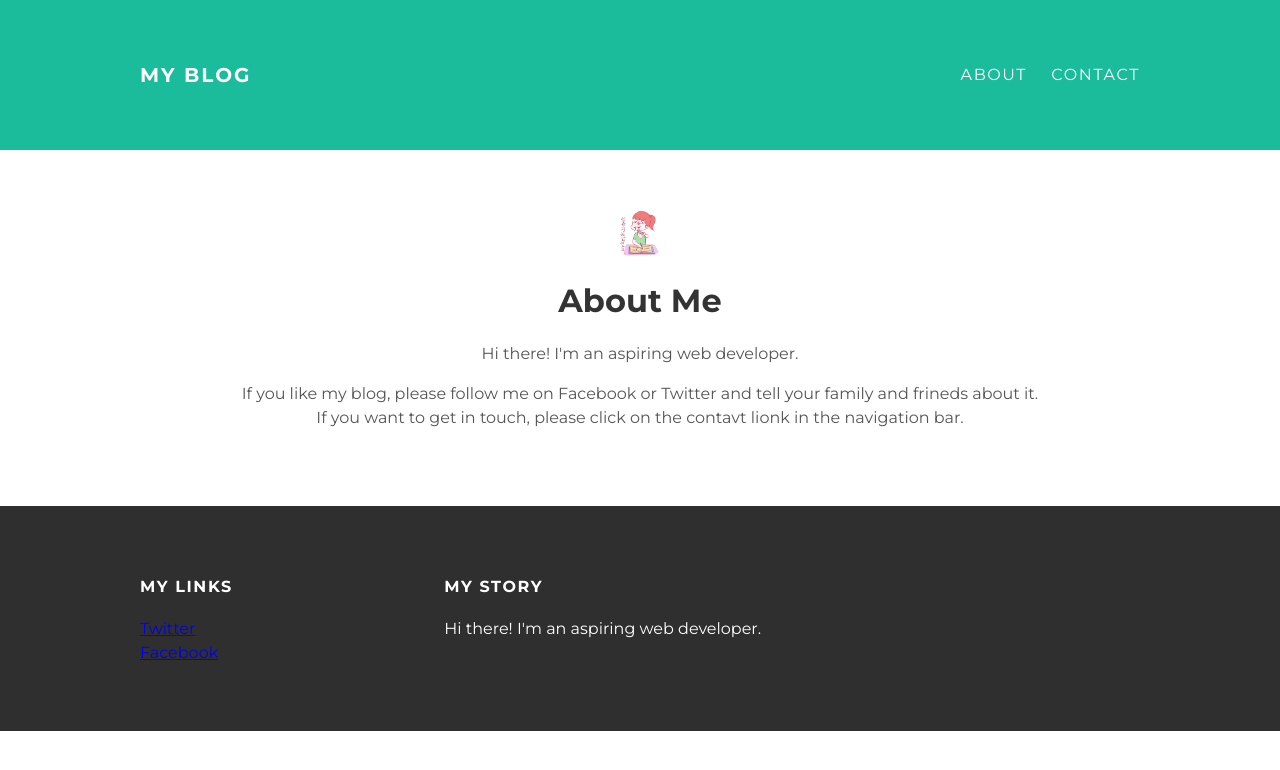
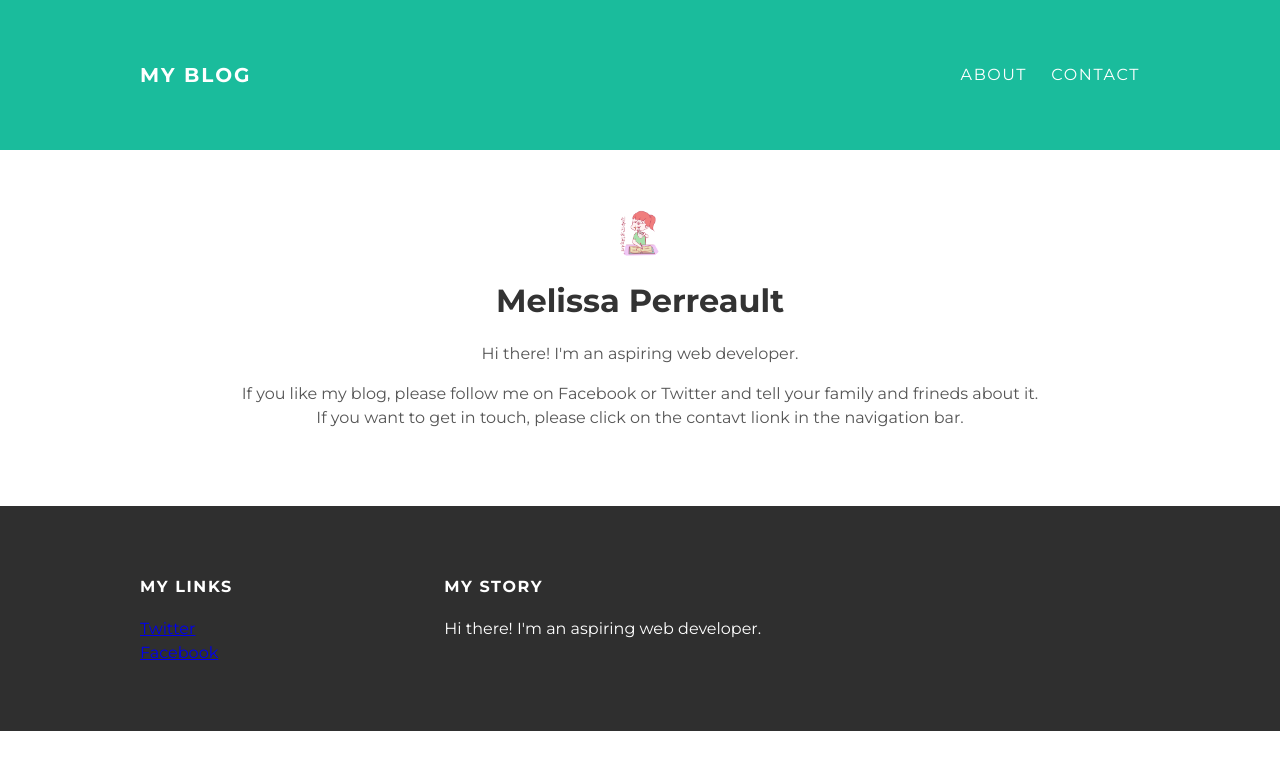
Before and after one commit to melissa2riddle/melissa2riddle.github.io, a plain HTML site: page about.html in a window 1280 px wide. Drawn offline with Linux system fonts and the light colour scheme.

Commit message:
Update about.html

```diff
--- a/about.html
+++ b/about.html
@@ -20,7 +20,7 @@
           <div class="about-author">
             <img src="me.png">
           </div>
-          <h1 class="about-title">About Me</h1>
+          <h1 class="about-title">Melissa Perreault</h1>
           <div class="about-content">
             <p>Hi there! I'm an aspiring web developer.</p>
             <p>If you like my blog, please follow me on Facebook or Twitter and tell your family and frineds about it. If you want to get in touch, please click on the contavt lionk in the navigation bar.</p>
```
